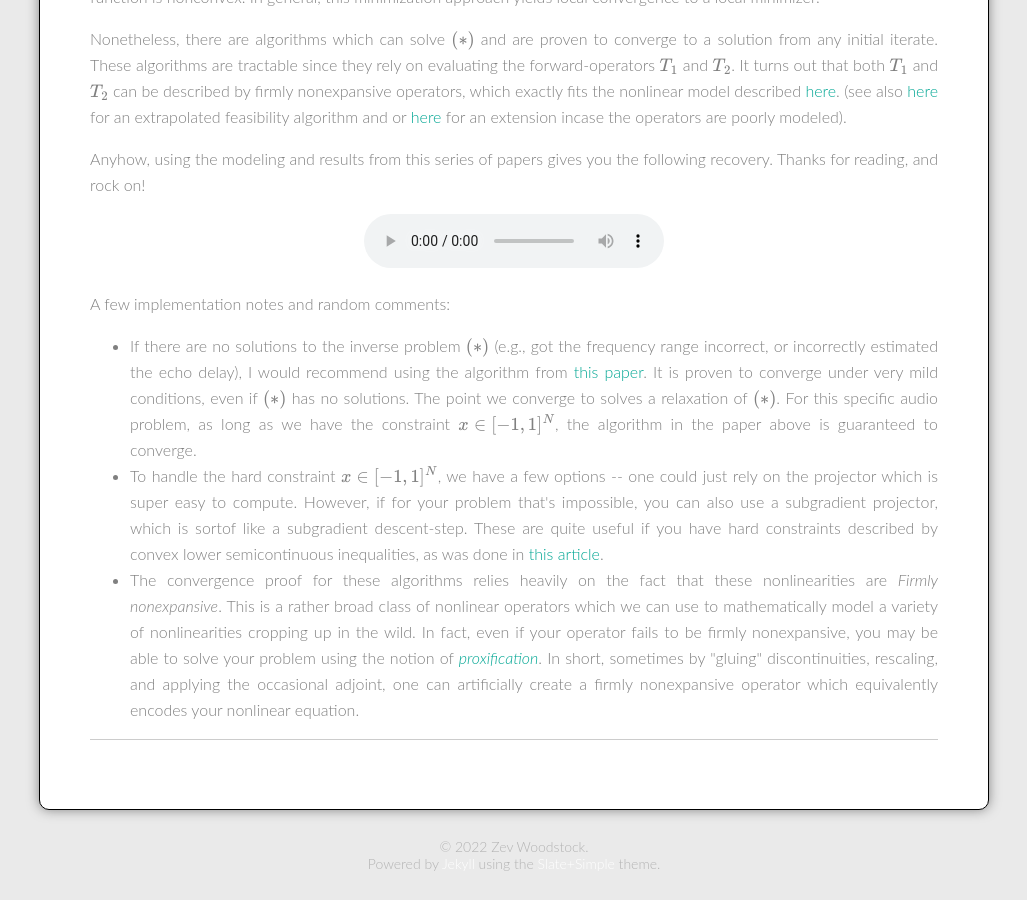
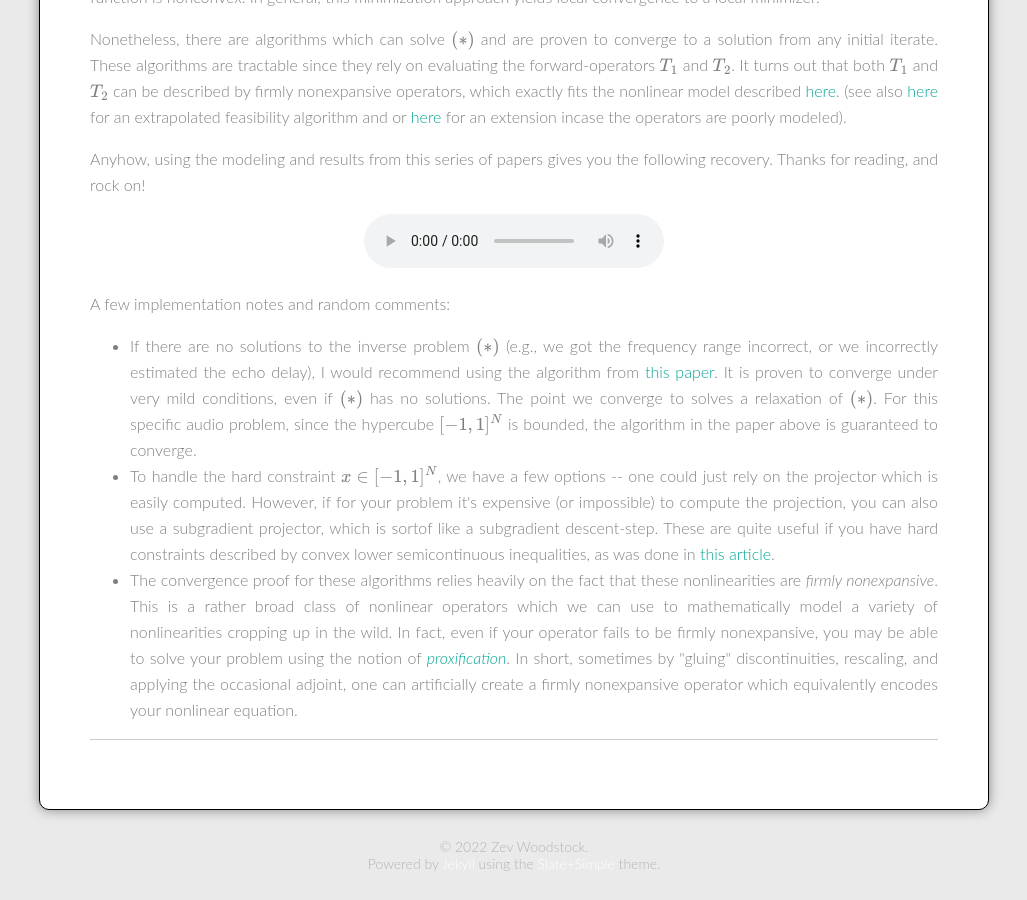
Before and after one commit to zevwoodstock/zevwoodstock.github.io, a Jekyll site: the page built from posts/_posts/2022-03-30-audio.md, in a window 1280 px wide and 900 px high, scrolled down 3150 px. Shown: the whole window, without its empty margins (126-1153 px from the left). Built offline with Jekyll 4.4.1, drawn with Linux system fonts in a browser that asks for light colours; some web fonts are replaced; formulas are drawn with MathJax 3.

```diff
--- a/Gemfile
+++ b/Gemfile
@@ -12,7 +12,7 @@ source "https://rubygems.org"
 gem "minima", "~> 2.5"
 # If you want to use GitHub Pages, remove the "gem "jekyll"" above and
 # uncomment the line below. To upgrade, run `bundle update github-pages`.
- gem "github-pages", "~> 225", group: :jekyll_plugins
+gem "github-pages", group: :jekyll_plugins
 # If you have any plugins, put them here!
 group :jekyll_plugins do
   gem "jekyll-feed", "~> 0.12"
--- a/posts/_posts/2022-03-30-audio.md
+++ b/posts/_posts/2022-03-30-audio.md
@@ -156,30 +156,30 @@ gives you the following recovery. Thanks for reading, and rock on!
 A few implementation notes and random comments:
 <ul>
 <li>
-If there are no solutions to the inverse problem $(*)$ (e.g., got
-the frequency range incorrect, or incorrectly estimated the echo
-delay), I would recommend using the algorithm from <a
+If there are no solutions to the inverse problem $(*)$ (e.g., we
+got the frequency range incorrect, or we incorrectly estimated the
+echo delay), I would recommend using the algorithm from <a
 href="/publications/2022-01-15/siam.html/">this paper</a>.
 It is proven to converge under very mild conditions, even if $(*)$
 has no solutions. The point we converge to solves a relaxation of
-$(*)$. For this specific audio problem, as long as we have the
-constraint $x\in[-1,1]^N$, the algorithm in the paper above is
+$(*)$. For this specific audio problem, since the hypercube
+$[-1,1]^N$ is bounded, the algorithm in the paper above is
 guaranteed to converge.
 </li>
 <li>
 To handle the hard constraint $x\in[-1,1]^N$, we have a few options
--- one could just rely on the projector which is super easy to
-compute. However, if for your problem that's impossible, you can
-also use a subgradient projector, which is sortof like a
-subgradient descent-step. These are quite useful if you
-have hard constraints described by convex lower semicontinuous
-inequalities, as was done in <a
+-- one could just rely on the projector which is easily computed.
+However, if for your problem it's expensive (or impossible) to
+compute the projection, you can also use a subgradient projector,
+which is sortof like a subgradient descent-step. These are quite
+useful if you have hard constraints described by convex lower
+semicontinuous inequalities, as was done in <a
 hrefe="http://localhost:4000/media/publications/eusipco2020.pdf">this
 article</a>.
 </li>
 <li>
 The convergence proof for these algorithms relies heavily on the
-fact that these nonlinearities are <em>Firmly nonexpansive</em>.
+fact that these nonlinearities are <em>firmly nonexpansive</em>.
 This is a rather broad class of nonlinear operators which we can
 use to mathematically model a variety of nonlinearities cropping up
 in the wild. In fact, even if your operator fails to be firmly
```
Also changed, not shown: index.html (+6 -5 lines), 1 other file.
